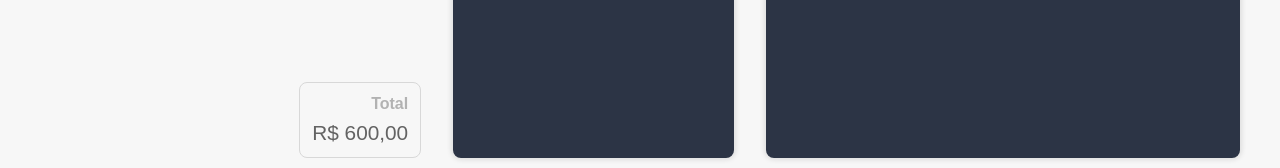
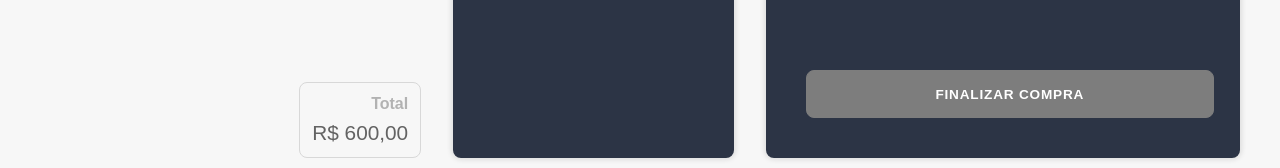
Before and after one commit to cmarcal/pebmed-challenge, a Next.js app in the folder pebmed/: page /payment in a window 1280 px wide. Shown: the part 602-770 px from the top of the page. Built offline with nearby package versions, Linux system fonts and the light colour scheme.

Commit message:
Creating payment button

```diff
--- a/pebmed/src/assets/designerToken/_colorsStyled.ts
+++ b/pebmed/src/assets/designerToken/_colorsStyled.ts
@@ -1,5 +1,6 @@
 export const Color = {
 	app: 'rgba(73, 120, 155,1)',
+	appClean: ' rgba(111, 131, 146, 1);',
 	paymentBox: 'rgba(44, 52, 69, 1)',
 	greyRegular: 'rgba(197, 197, 197, 1)',
 	alertDarken: 'rgba(235, 185, 19, 1)',
--- a/pebmed/src/components/button/index.ts
+++ b/pebmed/src/components/button/index.ts
@@ -1 +1,2 @@
 export { Button } from './Button';
+export { PaymentButton } from './paymentButton';
--- /dev/null
+++ b/pebmed/src/components/button/paymentButton/PaymentButton.tsx
@@ -0,0 +1,18 @@
+import React from 'react';
+import { Button } from '../Button';
+import { ButtonWrapper } from './styles';
+interface ComponentsProps {
+	text: string;
+	disabled: boolean;
+	onClick: (e?: unknown) => void;
+}
+
+export function PaymentButton(props: ComponentsProps) {
+	const { text, disabled, onClick } = props;
+
+	return (
+		<ButtonWrapper disabled={disabled}>
+			<Button text={text} onClick={onClick} />
+		</ButtonWrapper>
+	);
+}
--- /dev/null
+++ b/pebmed/src/components/button/paymentButton/index.ts
@@ -0,0 +1 @@
+export { PaymentButton } from './PaymentButton';
--- /dev/null
+++ b/pebmed/src/components/button/paymentButton/styles.ts
@@ -0,0 +1,23 @@
+import { Color } from 'src/assets/designerToken/_colorsStyled';
+import styled from 'styled-components';
+
+export const ButtonWrapper = styled.div<{ disabled: boolean }>`
+	display: flex;
+	& > button {
+		background-color: ${({ disabled }) => (disabled ? Color.greyDarkest : Color.app)};
+		border-color: ${({ disabled }) => (disabled ? Color.greyDarkest : Color.app)};
+		color: ${Color.light};
+		height: 48px;
+		flex: 1;
+		text-transform: uppercase;
+		letter-spacing: 0.8px;
+		font-weight: 600;
+		cursor: ${({ disabled }) => disabled && 'not-allowed'};
+		${({ disabled }) =>
+			!disabled &&
+			`  &:hover {
+        background-color: ${Color.appClean};
+        border-color: ${Color.appClean};
+      }`};
+	}
+`;
--- a/pebmed/src/components/forms/CreditCardForms.tsx
+++ b/pebmed/src/components/forms/CreditCardForms.tsx
@@ -2,7 +2,8 @@ import React, { useState } from 'react';
 import { CreditCardWrapper } from 'src/components/CreditCardWrapper';
 import { CreditCard } from 'src/components/CreditCardWrapper/types';
 import { InputField } from 'src/components/input';
-import { Form, Row } from './styles';
+import { PaymentButton } from 'src/components/button';
+import { ButtonWrapper, Form, Row } from './styles';
 
 interface ComponentsProps {
 	handlClick(val: any): void;
@@ -21,6 +22,8 @@ export function CreditCardForms(props: ComponentsProps) {
 	const handleFocus = (event) => {
 		setFocus(event.target.name);
 	};
+	const disabledPayment = !!(!cardValues?.number || !cardValues?.cvv || !cardValues?.expiry || !cardValues?.name);
+	console.log(disabledPayment);
 	return (
 		<>
 			<CreditCardWrapper infoCard={cardValues} focused={focus} />
@@ -68,6 +71,9 @@ export function CreditCardForms(props: ComponentsProps) {
 					handleChange={({ target }) => setCupom(target.value)}
 				/>
 			</Form>
+			<ButtonWrapper>
+				<PaymentButton disabled={disabledPayment} text='Finalizar compra' onClick={() => console.log('teste')} />
+			</ButtonWrapper>
 		</>
 	);
 }
--- a/pebmed/src/components/forms/styles.ts
+++ b/pebmed/src/components/forms/styles.ts
@@ -12,3 +12,9 @@ export const Row = styled.div`
 	display: flex;
 	gap: 16px;
 `;
+
+export const ButtonWrapper = styled.div`
+	position: absolute;
+	bottom: 40px;
+	width: 86%;
+`;
--- a/pebmed/src/components/input/styles.ts
+++ b/pebmed/src/components/input/styles.ts
@@ -5,6 +5,7 @@ export const Container = styled.div`
 	display: flex;
 	flex-direction: column;
 	gap: 8px;
+	flex: 1;
 `;
 
 export const Label = styled.label`
--- a/pebmed/src/routes/index.ts
+++ b/pebmed/src/routes/index.ts
@@ -2,7 +2,6 @@ import Router from 'next/router';
 import queryString from 'query-string';
 
 export const finalPathBuilder = ({ href, qs }) => {
-	console.log(qs);
 	if (qs) {
 		return {
 			href: `${href}?${qs}`,
--- a/pebmed/src/template/payment/styles.ts
+++ b/pebmed/src/template/payment/styles.ts
@@ -22,6 +22,7 @@ export const InfoPayment = styled.div`
 	box-shadow: 0px 0px 5px 2px rgb(0 0 0 / 10%);
 	color: ${Color.light};
 	padding: 40px;
+	position: relative;
 `;
 export const TitlePage = styled.h1`
 	margin: 0;
```
